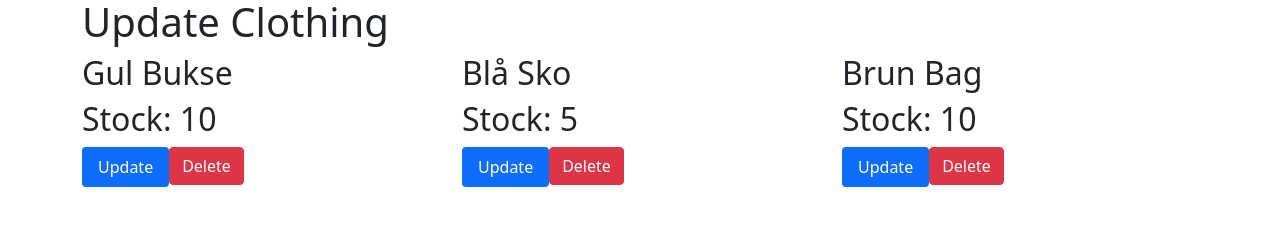
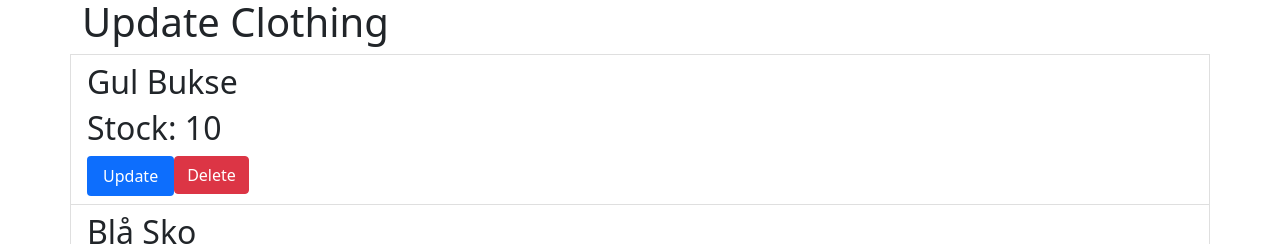
Before and after one commit to WhoCanThisBe/pgr305_h2021_gr101, a React (Create React App) app in the folder Webstore/: page /admin in a window 1280 px wide. Shown: the part 708-952 px from the top of the page. Before the commit the page ends 895 px from the top, so only its background shows below. Built offline with nearby package versions, Linux system fonts and the light colour scheme; no server answers.

Commit message:
changed som css on admin page

```diff
--- a/Webstore/src/Components/Admin/AClothingList.tsx
+++ b/Webstore/src/Components/Admin/AClothingList.tsx
@@ -3,7 +3,7 @@ import {ClothesContext} from "../../Contexts/ClothesContext";
 import {ClothesContextType} from "../../Types/ClothesContextType";
 import {IProduct} from "../../Interfaces/IProduct";
 import AClothingItem from "./AClothingItem";
-import {Col, Row} from "react-bootstrap";
+import {Col, ListGroup, Row} from "react-bootstrap";
 import {ClothesService} from "../../Services/ClothesService";
 
 const AClothingList: FC = () => {
@@ -36,12 +36,12 @@ const AClothingList: FC = () => {
         if (clothes.length === 0) return <h4>Loading products, please wait...</h4>;
         return clothes.map( (clothing: IProduct, key: number ) => {
             return (
-                <Col key={key}>
+                <ListGroup.Item key={key}>
                     <AClothingItem
                         garment={clothing}
                         manageDeletion={manageDeletion}
                     />
-                </Col>
+                </ListGroup.Item>
             )
         })
     };
```
